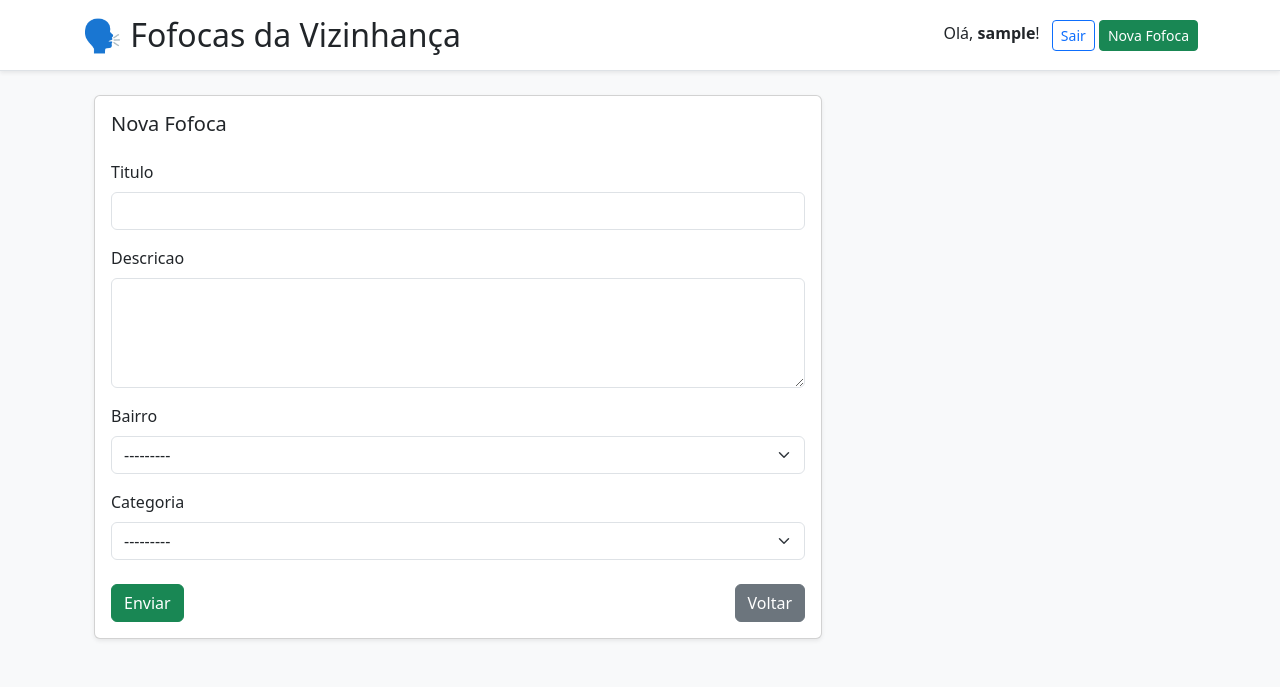
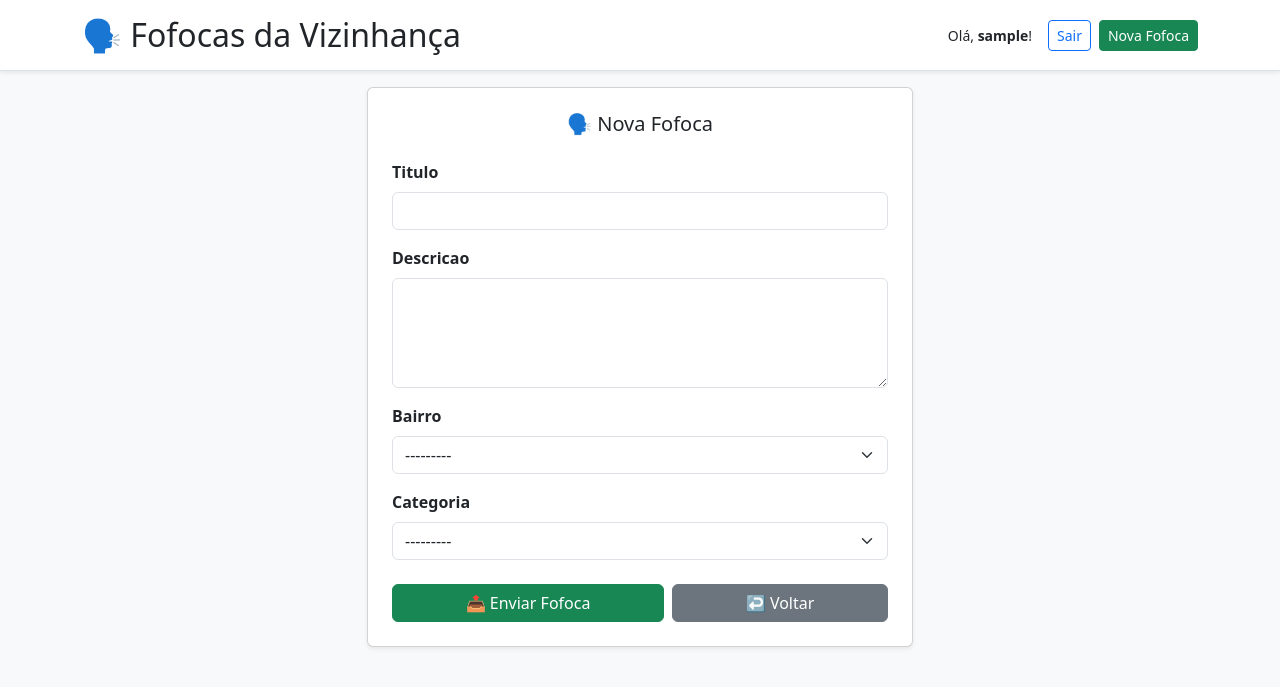
Before and after one commit to python-sjc/django-intro, a Django app: page /nova/ in a window 1280 px wide. Shown: the top 687 px of the page. Run offline with Django 4.2, Linux system fonts and the light colour scheme; the visitor is signed in with stand-in values (Sample User, id 1); some libraries are stand-ins or nearby versions.

Commit message:
Refactor Fofoca templates for improved layout and user experience

```diff
--- a/fofocas/templates/fofocas/form.html
+++ b/fofocas/templates/fofocas/form.html
@@ -3,33 +3,38 @@
 {% block title %}Nova Fofoca{% endblock %}
 
 {% block content %}
-<div class="container mt-4">
-
-  <div class="col-md-8">
+<div class="row justify-content-center">
+    <div class="col-12 col-md-8 col-lg-6">
         <div class="card shadow-sm">
-      <div class="card-body">
-        <h5 class="card-title mb-4">Nova Fofoca</h5>
+            <div class="card-body p-4">
+                <h5 class="card-title mb-4 text-center">🗣️ Nova Fofoca</h5>
                 <form method="post">
                     {% csrf_token %}
 
                     {% for field in form %}
                         <div class="mb-3">
-              <label for="{{ field.id_for_label }}" class="form-label">{{ field.label }}</label>
-              {{ field.as_widget|safe }}
+                            <label for="{{ field.id_for_label }}" class="form-label fw-bold">{{ field.label }}</label>
+                            {{ field }}
                             {% if field.errors %}
-                <div class="text-danger small">{{ field.errors }}</div>
+                                <div class="text-danger small mt-1">{{ field.errors }}</div>
+                            {% endif %}
+                            {% if field.help_text %}
+                                <div class="form-text small">{{ field.help_text }}</div>
                             {% endif %}
                         </div>
                     {% endfor %}
 
-          <div class="d-flex justify-content-between mt-4">
-            <button type="submit" class="btn btn-success">Enviar</button>
-            <a href="{% url 'lista_fofocas' %}" class="btn btn-secondary">Voltar</a>
+                    <div class="d-flex flex-column flex-sm-row gap-2 mt-4">
+                        <button type="submit" class="btn btn-success flex-fill">
+                            📤 Enviar Fofoca
+                        </button>
+                        <a href="{% url 'lista_fofocas' %}" class="btn btn-secondary flex-fill">
+                            ↩️ Voltar
+                        </a>
                     </div>
                 </form>
             </div>
         </div>
     </div>
-
 </div>
 {% endblock %}
--- a/templates/base.html
+++ b/templates/base.html
@@ -27,35 +27,58 @@
             text-decoration: none;
             color: inherit;
         }
+
+        /* Melhorias para mobile */
+        @media (max-width: 768px) {
+            .header-title h2 {
+                font-size: 1.5rem;
+            }
+            .header-actions {
+                flex-direction: column;
+                gap: 0.5rem;
+            }
+            .header-actions .btn {
+                font-size: 0.875rem;
+                padding: 0.375rem 0.75rem;
+            }
+        }
     </style>
 </head>
 <body class="bg-light">
     <!-- Header -->
     <header class="bg-white border-bottom shadow-sm py-3">
-        <div class="container d-flex justify-content-between align-items-center">
-            <div>
+        <div class="container">
+            <div class="d-flex flex-column flex-md-row justify-content-between align-items-start align-items-md-center">
+                <div class="mb-2 mb-md-0">
                     <a href="{% url 'lista_fofocas' %}" class="header-title">
                         <h2 class="mb-0">🗣️ Fofocas da Vizinhança</h2>
                     </a>
                 </div>
-            <div>
+                <div class="header-actions d-flex flex-wrap gap-2">
                     {% if user.is_authenticated %}
-                    <span class="me-2">Olá, <strong>{{ user.username }}</strong>!</span>
+                        <div class="d-flex align-items-center">
+                            <span class="me-2 small">Olá, <strong>{{ user.username }}</strong>!</span>
+                        </div>
+                        <div class="d-flex gap-2">
                             <form method="post" action="{% url 'logout' %}" style="display: inline;">
                                 {% csrf_token %}
                                 <button type="submit" class="btn btn-outline-primary btn-sm">Sair</button>
                             </form>
-                    <a href="{% url 'nova_fofoca' %}" class="btn btn-sm btn-success">Nova Fofoca</a>
+                            <a href="{% url 'nova_fofoca' %}" class="btn btn-success btn-sm">Nova Fofoca</a>
+                        </div>
                     {% else %}
-                    <a href="{% url 'login' %}" class="btn btn-sm btn-primary me-2">Entrar</a>
-                    <a href="{% url 'signup' %}" class="btn btn-sm btn-outline-primary me-2">Registrar</a>
+                        <div class="d-flex gap-2">
+                            <a href="{% url 'login' %}" class="btn btn-primary btn-sm">Entrar</a>
+                            <a href="{% url 'signup' %}" class="btn btn-outline-primary btn-sm">Registrar</a>
+                        </div>
                     {% endif %}
+                </div>
             </div>
         </div>
     </header>
 
     <!-- Conteúdo principal -->
-    <main class="container mt-4">
+    <main class="container mt-3">
         {% block content %}
         {% endblock %}
     </main>
```
Also changed, not shown: fofocas/templates/fofocas/lista.html (+34 -20 lines). Lines whose indentation alone changed are shown as unchanged.
